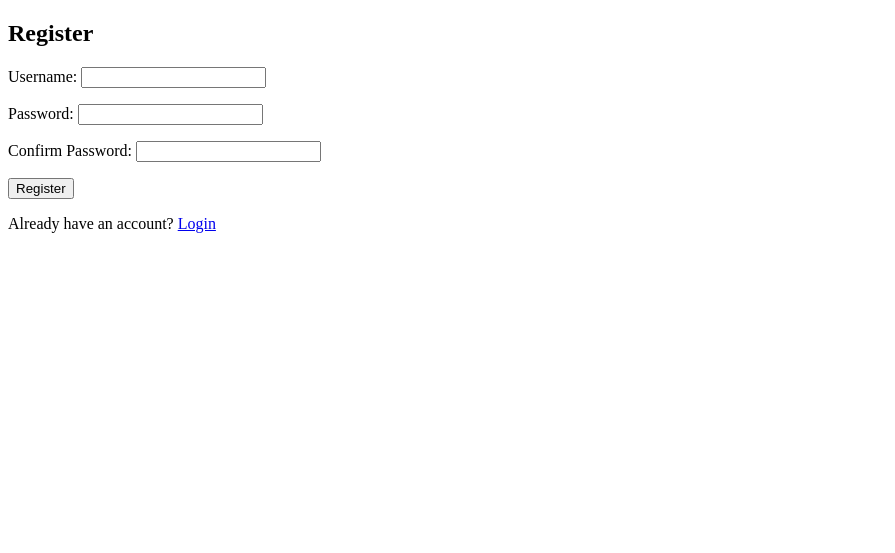
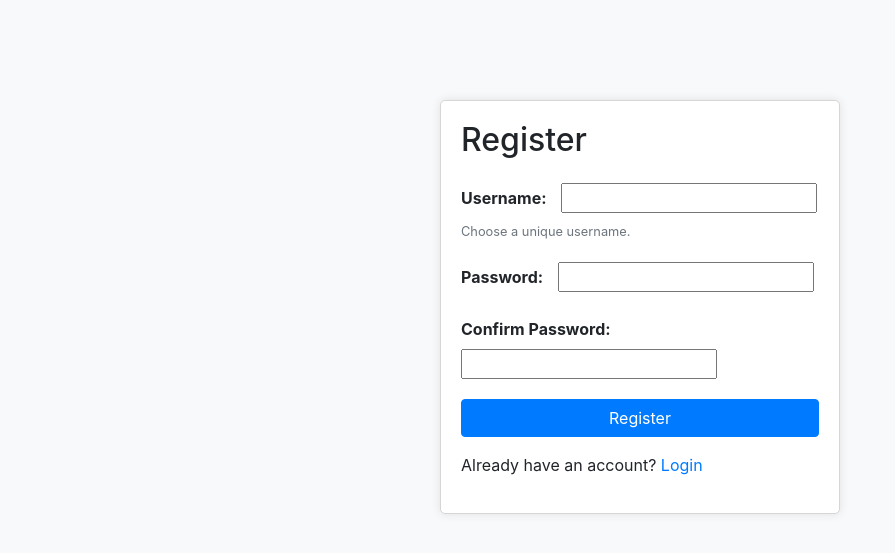
Before and after one commit to erfann31/Lamport_Login_Django, a Django app: page / in a window 1280 px wide. Shown: the top 553 px of the page, without its empty margins (0-895 px from the left). Run offline with Django 4.2, Linux system fonts and the light colour scheme; some libraries are stand-ins or nearby versions.

Commit message:
fix front

```diff
--- a/customuser/templates/register.html
+++ b/customuser/templates/register.html
@@ -1,18 +1,52 @@
+{% load static %}
 <!DOCTYPE html>
 <html lang="en">
 <head>
     <meta charset="UTF-8">
     <meta name="viewport" content="width=device-width, initial-scale=1.0">
     <title>Register</title>
+    <link rel="stylesheet" href="https://stackpath.bootstrapcdn.com/bootstrap/4.3.1/css/bootstrap.min.css">
+    <link rel="stylesheet" href="{% static 'css/my_styles.css' %}">
 </head>
 <body>
-    <h2>Register</h2>
+<div class="container">
+    <h2 class="mb-4">Register</h2>
     <form method="post" action="{% url 'users:register' %}">
         {% csrf_token %}
-        {{ form.as_p }}
-        <button type="submit">Register</button>
+
+        <div class="form-group">
+            <label for="id_username">Username:</label>
+            {{ form.username }}
+            <small class="form-text text-muted">Choose a unique username.</small>
+            {% if form.username.errors %}
+                <div class="error-message">{{ form.username.errors.0 }}</div>
+            {% endif %}
+        </div>
+
+        <div class="form-group">
+            <label for="id_password1">Password:</label>
+            {{ form.password1 }}
+            {% if form.password1.errors %}
+                <div class="error-message">{{ form.password1.errors.0 }}</div>
+            {% endif %}
+        </div>
+
+        <div class="form-group">
+            <label for="id_password2">Confirm Password:</label>
+            {{ form.password2 }}
+            {% if form.password2.errors %}
+                <div class="error-message">{{ form.password2.errors.0 }}</div>
+            {% endif %}
+        </div>
+
+        <button type="submit" class="btn btn-primary">Register</button>
     </form>
 
-    <p>Already have an account? <a href="{% url 'users:login' %}">Login</a></p>
+    <p class="mt-3">Already have an account? <a href="{% url 'users:login' %}">Login</a></p>
+</div>
+
+<script src="https://code.jquery.com/jquery-3.3.1.slim.min.js"></script>
+<script src="https://cdnjs.cloudflare.com/ajax/libs/popper.js/1.14.7/umd/popper.min.js"></script>
+<script src="https://stackpath.bootstrapcdn.com/bootstrap/4.3.1/js/bootstrap.min.js"></script>
 </body>
 </html>
--- a/customuser/views.py
+++ b/customuser/views.py
@@ -1,7 +1,7 @@
 import hashlib
 
 from django.http import HttpResponse, JsonResponse
-from django.shortcuts import render
+from django.shortcuts import render, redirect
 
 from .forms import CustomUserCreationForm, CustomAuthenticationForm
 from .models import CustomUser
@@ -12,7 +12,7 @@ def register_view(request):
         form = CustomUserCreationForm(request.POST)
         if form.is_valid():
             user = form.save()
-            return HttpResponse("Registration successful.")
+            return redirect('users:login')
     else:
         form = CustomUserCreationForm()
     return render(request, 'register.html', {'form': form})
--- /dev/null
+++ b/static/css/my_styles.css
@@ -0,0 +1,56 @@
+
+label {
+    margin-right: 10px;
+}
+
+.container {
+    max-width: 400px;
+    margin-top: 100px;
+}
+
+.error-message {
+
+    color: #dc3545;
+    font-size: 0.8rem;
+    margin-bottom: 1rem;
+}
+
+body {
+    display: flex;
+    flex-direction: column;
+    justify-content: center;
+    align-items: center;
+    gap: 16px;
+    background-color: #f8f9fa;
+}
+
+.container {
+    max-width: 400px;
+    margin-top: 100px;
+    border: 1px solid #d6d6d6;
+    padding: 20px;
+    border-radius: 5px;
+    box-shadow: 0 0 10px rgba(0, 0, 0, 0.1);
+    background-color: #fff;
+}
+
+h1 {
+    text-align: center;
+    margin-bottom: 30px;
+}
+
+.form-group {
+    margin-bottom: 20px;
+}
+
+label {
+    font-weight: bold;
+}
+
+.btn-primary {
+    width: 100%;
+}
+
+#result {
+    margin-top: 20px;
+}
```
Also changed, not shown: customuser/templates/login.html (+15 -88 lines), na.py (added, +15 -0 lines), static/js/my_js.js (added, +84 -0 lines).
